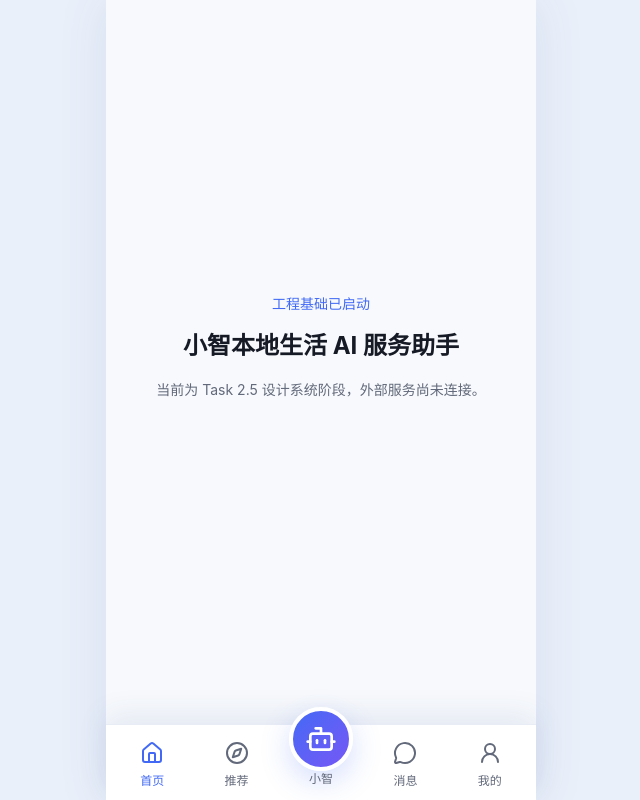
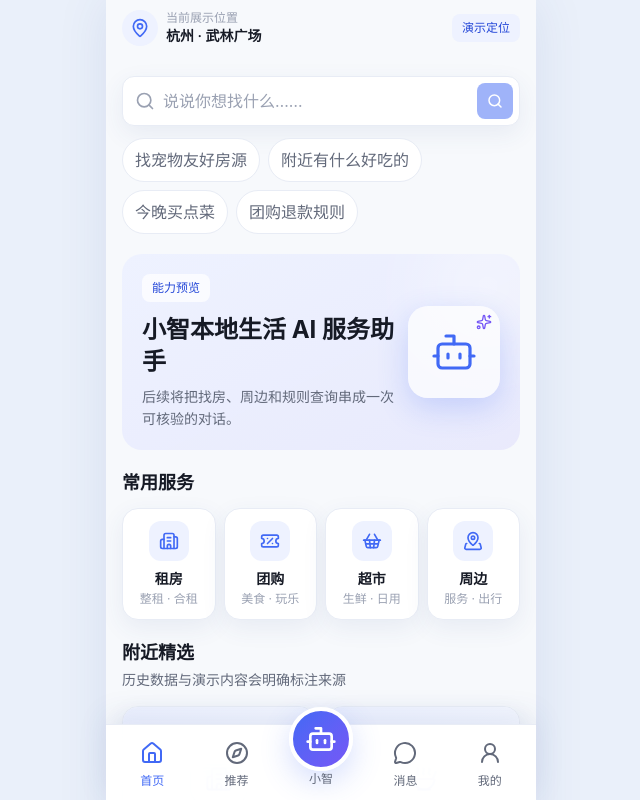
Before and after one commit to zhancyang001122-code/git1, a Next.js app in the folder web/: page / in a window 1280 px wide. Shown: the top 800 px of the page, without its empty margins (319-959 px from the left). Built offline with nearby package versions, Linux system fonts and the light colour scheme.

Commit message:
feat(home): assemble honest interactive home page

```diff
--- a/web/src/app/page.tsx
+++ b/web/src/app/page.tsx
@@ -1,17 +1,5 @@
-import { AppShell } from "@/components/layout/app-shell";
+import { HomePage } from "@/components/home/home-page";
 
-export default function Home() {
-  return (
-    <AppShell activeNav="home">
-      <section className="flex min-h-[calc(100dvh-104px)] flex-col items-center justify-center gap-4 px-6 text-center">
-        <p className="text-sm font-medium text-brand">工程基础已启动</p>
-        <h1 className="text-2xl font-bold text-text">
-          小智本地生活 AI 服务助手
-        </h1>
-        <p className="text-sm leading-6 text-text-muted">
-          当前为 Task 2.5 设计系统阶段，外部服务尚未连接。
-        </p>
-      </section>
-    </AppShell>
-  );
+export default function Page() {
+  return <HomePage />;
 }
--- /dev/null
+++ b/web/src/components/home/home-location-header.tsx
@@ -0,0 +1,22 @@
+import { MapPin } from "lucide-react";
+
+import { Tag } from "@/components/ui/tag";
+
+export function HomeLocationHeader() {
+  return (
+    <header className="flex h-14 items-center justify-between gap-3">
+      <div className="flex min-w-0 items-center gap-2">
+        <span className="inline-flex size-9 shrink-0 items-center justify-center rounded-full bg-brand-soft text-brand">
+          <MapPin aria-hidden="true" className="size-5" strokeWidth={2} />
+        </span>
+        <div className="min-w-0">
+          <p className="text-xs text-text-subtle">当前展示位置</p>
+          <p className="truncate text-sm font-semibold text-text">
+            杭州 · 武林广场
+          </p>
+        </div>
+      </div>
+      <Tag className="shrink-0">演示定位</Tag>
+    </header>
+  );
+}
--- /dev/null
+++ b/web/src/components/home/home-page.tsx
@@ -0,0 +1,21 @@
+import { HomeHighlights } from "@/components/home/home-highlights";
+import { HomeLocationHeader } from "@/components/home/home-location-header";
+import { HomeSearchExperience } from "@/components/home/home-search-experience";
+import { ServiceEntryGrid } from "@/components/home/service-entry-grid";
+import { XiaozhiHero } from "@/components/home/xiaozhi-hero";
+import { AppShell } from "@/components/layout/app-shell";
+import { homeHighlights } from "@/features/home/home-demo-data";
+
+export function HomePage() {
+  return (
+    <AppShell activeNav="home">
+      <div className="space-y-5 px-4 pb-4">
+        <HomeLocationHeader />
+        <HomeSearchExperience />
+        <XiaozhiHero />
+        <ServiceEntryGrid />
+        <HomeHighlights items={homeHighlights} />
+      </div>
+    </AppShell>
+  );
+}
--- /dev/null
+++ b/web/src/components/home/home-search-experience.tsx
@@ -0,0 +1,60 @@
+"use client";
+
+import { useRef, useState } from "react";
+
+import { DemoNotice } from "@/components/ui/demo-notice";
+import { SearchBar } from "@/components/ui/search-bar";
+
+const quickPrompts = [
+  "找宠物友好房源",
+  "附近有什么好吃的",
+  "今晚买点菜",
+  "团购退款规则",
+] as const;
+
+export function HomeSearchExperience() {
+  const [query, setQuery] = useState("");
+  const [notice, setNotice] = useState<string | null>(null);
+  const inputRef = useRef<HTMLInputElement>(null);
+
+  function choosePrompt(prompt: string) {
+    setQuery(prompt);
+    setNotice(null);
+    inputRef.current?.focus();
+  }
+
+  function handleSubmit() {
+    setNotice("小智对话将在下一阶段接通，本次没有发送网络请求。");
+  }
+
+  return (
+    <section aria-label="小智搜索" className="space-y-3">
+      <SearchBar
+        inputRef={inputRef}
+        label="搜索本地生活服务"
+        value={query}
+        onValueChange={(value) => {
+          setQuery(value);
+          setNotice(null);
+        }}
+        onSubmit={handleSubmit}
+        placeholder="说说你想找什么……"
+      />
+
+      <div aria-label="快捷问题" className="flex flex-wrap gap-2">
+        {quickPrompts.map((prompt) => (
+          <button
+            key={prompt}
+            type="button"
+            className="inline-flex min-h-11 items-center rounded-full border border-border bg-surface px-3 text-xs font-medium text-text-muted outline-none transition-colors hover:border-brand/30 hover:bg-brand-soft hover:text-brand focus-visible:ring-2 focus-visible:ring-brand focus-visible:ring-offset-2"
+            onClick={() => choosePrompt(prompt)}
+          >
+            {prompt}
+          </button>
+        ))}
+      </div>
+
+      {notice ? <DemoNotice>{notice}</DemoNotice> : null}
+    </section>
+  );
+}
--- /dev/null
+++ b/web/src/components/home/service-entry-grid.tsx
@@ -0,0 +1,51 @@
+"use client";
+
+import {
+  Building2,
+  MapPinned,
+  ShoppingBasket,
+  TicketPercent,
+} from "lucide-react";
+import { useState } from "react";
+
+import { DemoNotice } from "@/components/ui/demo-notice";
+import { SectionHeader } from "@/components/ui/section-header";
+
+const serviceEntries = [
+  { label: "租房", description: "整租 · 合租", icon: Building2 },
+  { label: "团购", description: "美食 · 玩乐", icon: TicketPercent },
+  { label: "超市", description: "生鲜 · 日用", icon: ShoppingBasket },
+  { label: "周边", description: "服务 · 出行", icon: MapPinned },
+] as const;
+
+export function ServiceEntryGrid() {
+  const [notice, setNotice] = useState<string | null>(null);
+
+  return (
+    <section aria-labelledby="service-entry-title" className="space-y-3">
+      <SectionHeader id="service-entry-title" title="常用服务" />
+      <div className="grid grid-cols-4 gap-2">
+        {serviceEntries.map(({ description, icon: Icon, label }) => (
+          <button
+            key={label}
+            type="button"
+            aria-label={label}
+            className="flex min-h-24 min-w-0 flex-col items-center justify-center rounded-card border border-border bg-surface px-1.5 py-3 text-center shadow-card outline-none transition-transform hover:-translate-y-0.5 focus-visible:ring-2 focus-visible:ring-brand focus-visible:ring-offset-2 active:translate-y-0"
+            onClick={() =>
+              setNotice(`${label}功能将在下一阶段开放，当前仅展示入口。`)
+            }
+          >
+            <span className="mb-2 inline-flex size-10 items-center justify-center rounded-control bg-brand-soft text-brand">
+              <Icon aria-hidden="true" className="size-5" strokeWidth={2} />
+            </span>
+            <span className="text-sm font-semibold text-text">{label}</span>
+            <span className="mt-0.5 whitespace-nowrap text-xs text-text-subtle">
+              {description}
+            </span>
+          </button>
+        ))}
+      </div>
+      {notice ? <DemoNotice>{notice}</DemoNotice> : null}
+    </section>
+  );
+}
--- /dev/null
+++ b/web/src/components/home/xiaozhi-hero.tsx
@@ -0,0 +1,43 @@
+import { Bot, Sparkles } from "lucide-react";
+
+import { Tag } from "@/components/ui/tag";
+
+export function XiaozhiHero() {
+  return (
+    <section
+      aria-labelledby="xiaozhi-home-title"
+      className="relative overflow-hidden rounded-feature bg-gradient-to-br from-brand-soft to-accent/10 p-5"
+    >
+      <div
+        aria-hidden="true"
+        className="absolute -right-8 -top-8 size-32 rounded-full bg-white/45 blur-2xl"
+      />
+      <div className="relative grid grid-cols-[1fr_92px] items-center gap-3">
+        <div className="min-w-0">
+          <Tag className="mb-3 bg-white/75">能力预览</Tag>
+          <h1
+            id="xiaozhi-home-title"
+            className="text-2xl font-bold leading-8 text-text"
+          >
+            小智本地生活 AI 服务助手
+          </h1>
+          <p className="mt-2 text-sm leading-[22px] text-text-muted">
+            后续将把找房、周边和规则查询串成一次可核验的对话。
+          </p>
+        </div>
+
+        <div className="relative flex aspect-square items-center justify-center rounded-feature bg-white/70 shadow-floating">
+          <Sparkles
+            aria-hidden="true"
+            className="absolute right-2 top-2 size-4 text-accent"
+          />
+          <Bot
+            aria-hidden="true"
+            className="size-12 text-brand"
+            strokeWidth={1.6}
+          />
+        </div>
+      </div>
+    </section>
+  );
+}
--- a/web/src/components/ui/search-bar.tsx
+++ b/web/src/components/ui/search-bar.tsx
@@ -1,7 +1,7 @@
 "use client";
 
 import { LoaderCircle, Search } from "lucide-react";
-import type { FormEvent } from "react";
+import { useId, type FormEvent, type Ref } from "react";
 
 import { cn } from "@/lib/cn";
 
@@ -15,11 +15,13 @@ export interface SearchBarProps {
   loading?: boolean;
   disabled?: boolean;
   className?: string;
+  inputRef?: Ref<HTMLInputElement>;
 }
 
 export function SearchBar({
   className,
   disabled = false,
+  inputRef,
   label,
   loading = false,
   onSubmit,
@@ -28,6 +30,7 @@ export function SearchBar({
   submitLabel = "搜索",
   value,
 }: SearchBarProps) {
+  const inputId = useId();
   const unavailable = disabled || loading;
 
   function handleSubmit(event: FormEvent<HTMLFormElement>) {
@@ -51,7 +54,7 @@ export function SearchBar({
       )}
       onSubmit={handleSubmit}
     >
-      <label htmlFor="local-life-search" className="sr-only">
+      <label htmlFor={inputId} className="sr-only">
         {label}
       </label>
       <Search
@@ -60,7 +63,8 @@ export function SearchBar({
         strokeWidth={2}
       />
       <input
-        id="local-life-search"
+        ref={inputRef}
+        id={inputId}
         type="search"
         value={value}
         placeholder={placeholder}
--- a/web/src/components/ui/source-badge.tsx
+++ b/web/src/components/ui/source-badge.tsx
@@ -42,7 +42,7 @@ export function SourceBadge({ className, source }: SourceBadgeProps) {
   return (
     <span
       className={cn(
-        "inline-flex items-center gap-1 rounded-full bg-surface-tint px-2 py-1 text-[11px] font-medium text-text-muted",
+        "inline-flex items-center gap-1 rounded-full bg-surface-tint px-2 py-1 text-xs font-medium text-text-muted",
         className,
       )}
     >
```
Also changed, not shown: 1 other file (tests, documents, lock files or other folders).
